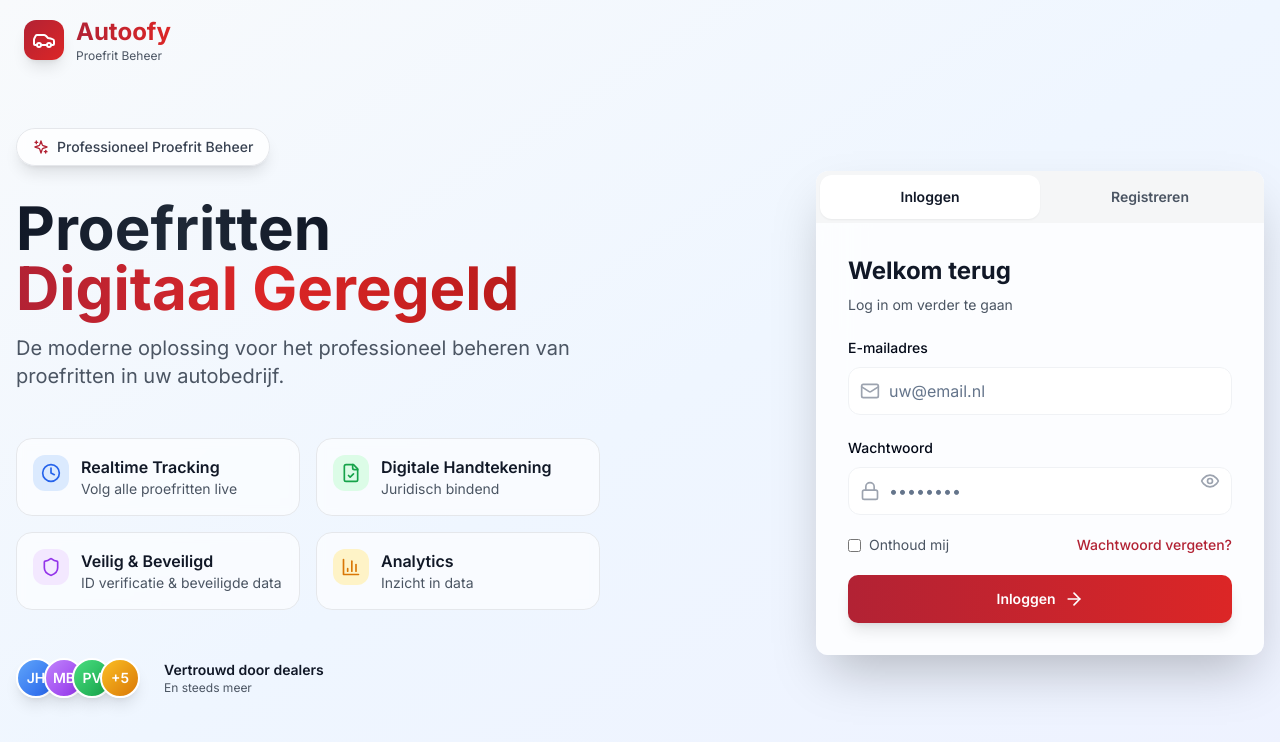
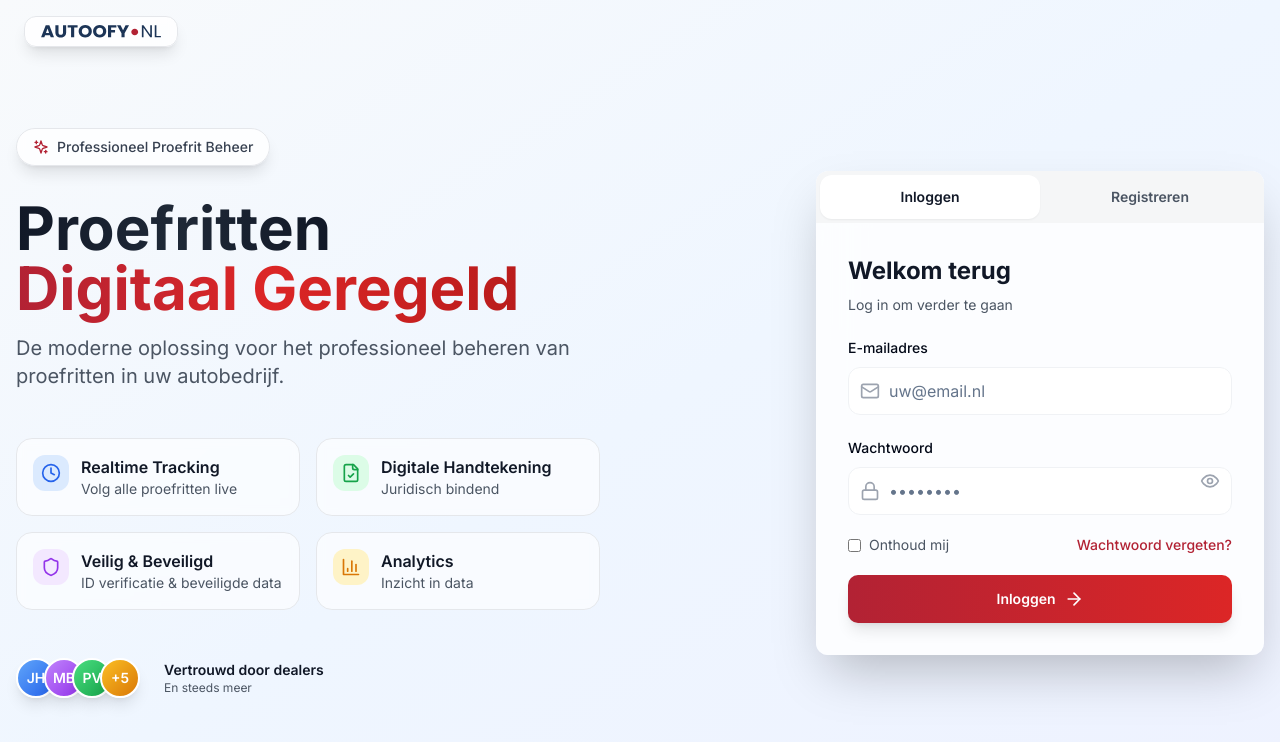
Before and after one commit to Fluwsjs/autoofy-proefrit, a Next.js app: page / in a window 1280 px wide. Shown: the top 742 px of the page. Built offline with nearby package versions, Linux system fonts and the light colour scheme.

Commit message:
Update: Vervang icoon door Autoofy logo in navigation

```diff
--- a/app/page.tsx
+++ b/app/page.tsx
@@ -129,17 +129,18 @@
       {/* Navigation */}
       <nav className="absolute top-0 left-0 right-0 z-50 px-6 py-4">
         <div className="max-w-7xl mx-auto flex items-center justify-between">
-          <div className="flex items-center gap-3">
-            <div className="bg-gradient-to-br from-autoofy-red to-red-600 p-2 rounded-xl shadow-lg">
-              <Car className="w-6 h-6 text-white" />
+          <Link href="/" className="flex items-center gap-3 group">
+            <div className="relative bg-white/80 backdrop-blur-sm px-4 py-2 rounded-xl shadow-lg border border-gray-200 group-hover:shadow-xl transition-all">
+              <Image
+                src="/autoofy-logo.svg"
+                alt="Autoofy Logo"
+                width={120}
+                height={24}
+                className="object-contain"
+                priority
+              />
             </div>
-            <div>
-              <h1 className="text-2xl font-bold bg-gradient-to-r from-autoofy-red to-red-600 bg-clip-text text-transparent">
-                Autoofy
-              </h1>
-              <p className="text-xs text-gray-600">Proefrit Beheer</p>
-            </div>
-          </div>
+          </Link>
         </div>
       </nav>
 
```
